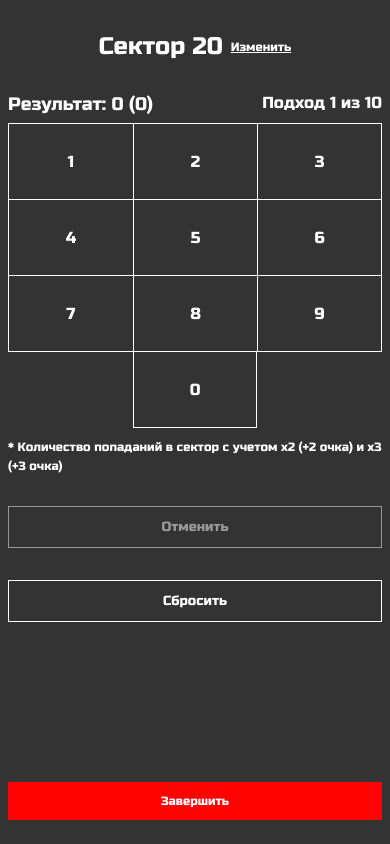
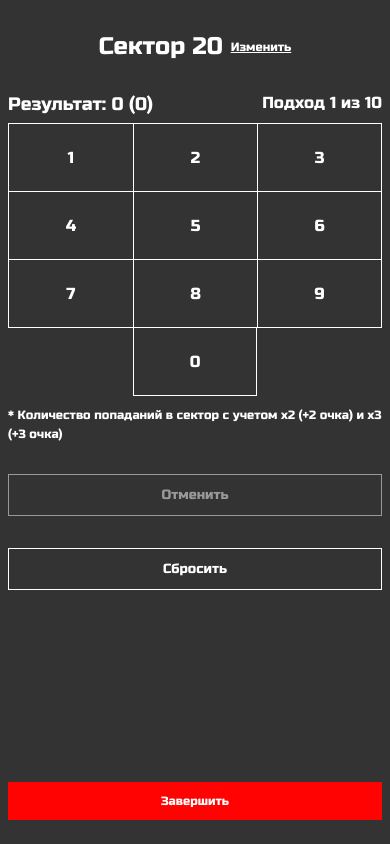
Before and after one commit to AndreyBan/darts, a website built with Vite: page src/training.html in a window 390 px wide. Built offline with nearby package versions, Linux system fonts and the light colour scheme; a web font is replaced by a local one.

Commit message:
fix: size btn value

```diff
--- a/src/scss/training.scss
+++ b/src/scss/training.scss
@@ -60,7 +60,7 @@
     transition-duration: .3s;
 
     @media (max-width: 576px) {
-      padding: 28px 0;
+      padding: 24px 0;
     }
 
     &:last-child {
```
